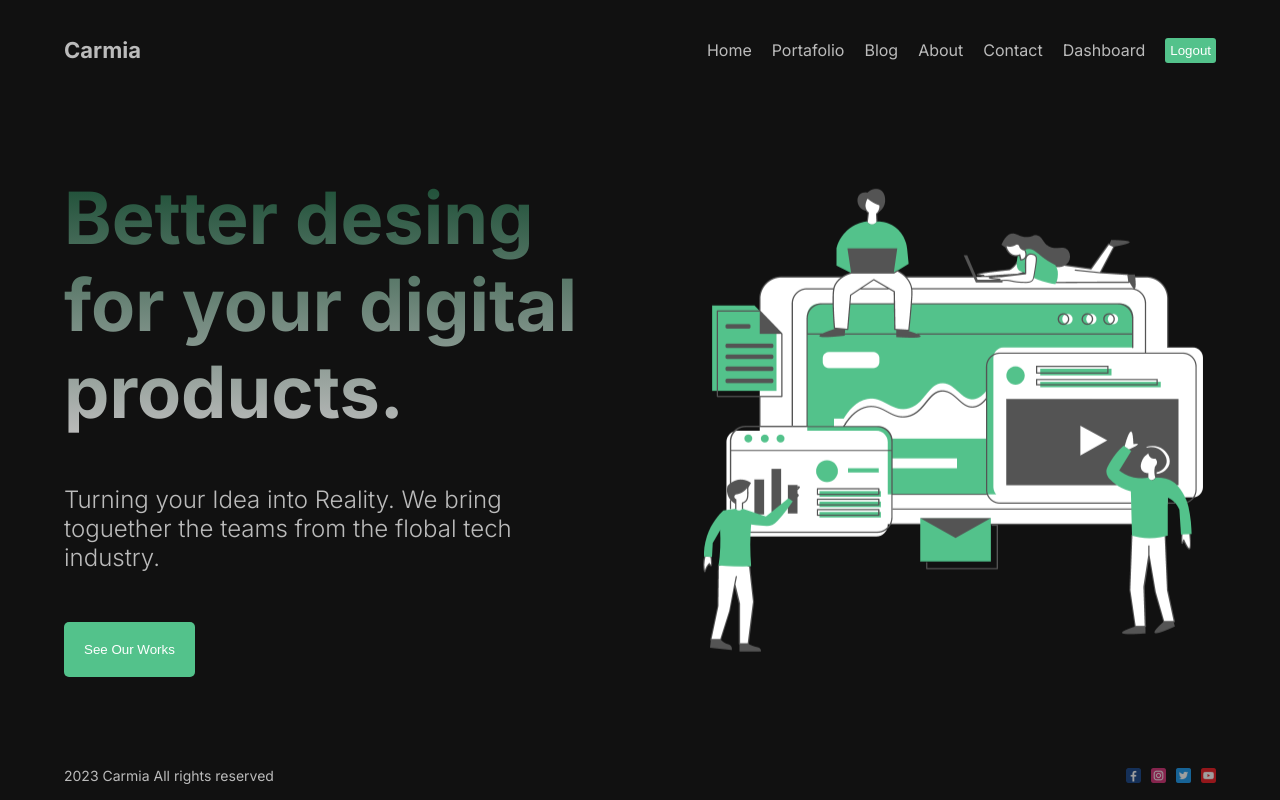
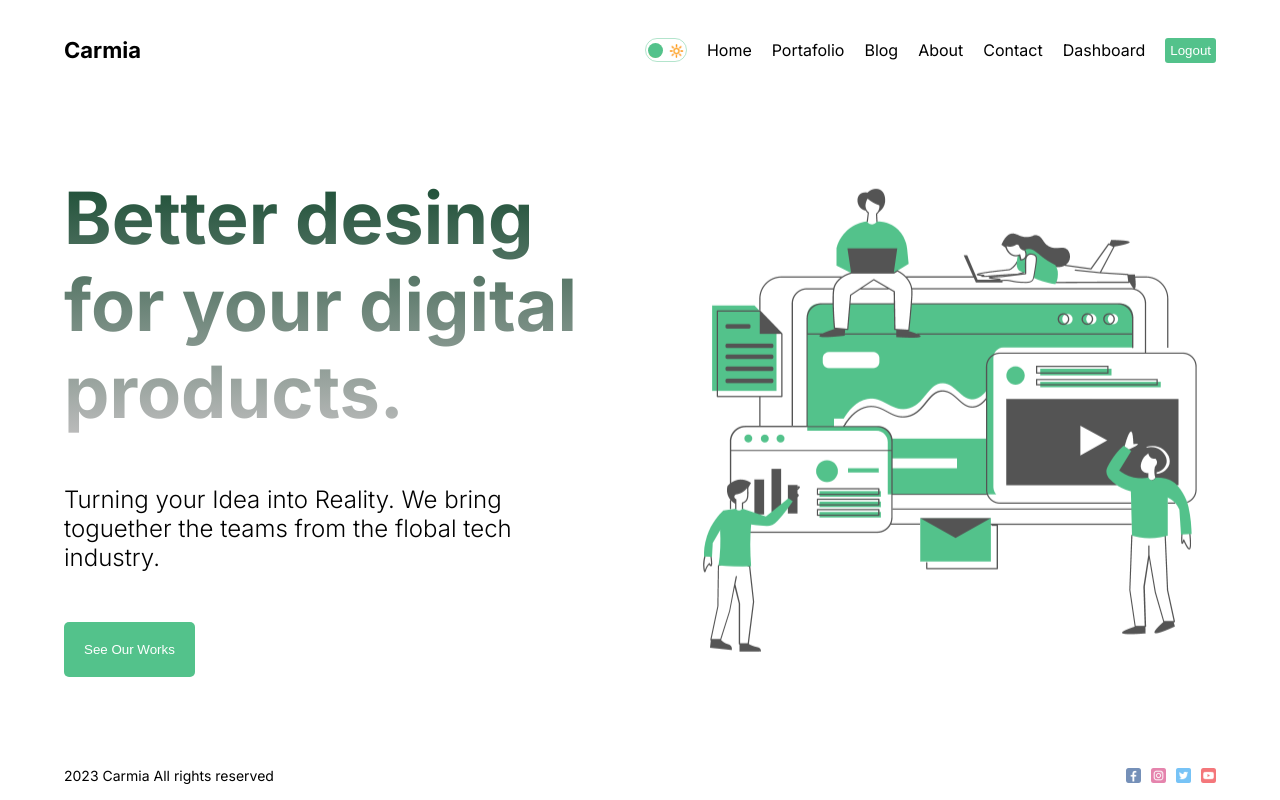
Before and after one commit to caarlosdamian/next-full, a Next.js app: page / in a window 1280 px wide. Built offline with nearby package versions, Linux system fonts and the light colour scheme.

Commit message:
feat(app): added new theme provider

```diff
--- /dev/null
+++ b/context/ThemeContext.tsx
@@ -0,0 +1,27 @@
+'use client';
+import { createContext, useState } from 'react';
+
+interface ThemeContextValue {
+  toggle: () => void;
+  mode: string;
+}
+
+export const ThemeContext = createContext<ThemeContextValue | undefined>(
+  undefined
+);
+
+export const ThemeProvider = ({ children }: { children: React.ReactNode }) => {
+  const [mode, setMode] = useState('light');
+
+  const toggle = () => {
+    setMode((prev) => (prev === 'dark' ? 'light' : 'dark'));
+  };
+
+  const contextValue: ThemeContextValue = { toggle, mode };
+
+  return (
+    <ThemeContext.Provider value={contextValue}>
+      <div className={`theme ${mode}`}>{children}</div>
+    </ThemeContext.Provider>
+  );
+};
--- a/src/app/globals.css
+++ b/src/app/globals.css
@@ -3,13 +3,11 @@
   padding: 0;
   box-sizing: border-box;
 }
-z
-html,
+
+z html,
 body {
   max-width: 100vw;
   overflow-x: hidden;
-  background: #111;
-  color: #bbb;
 }
 
 a {
@@ -17,7 +15,7 @@ a {
   color: inherit;
 }
 
-.container{
+.container {
   max-width: 1366px;
   min-height: 100vh;
   margin: 0 auto;
@@ -26,3 +24,17 @@ a {
   flex-direction: column;
   justify-content: space-between;
 }
+
+.theme {
+  transition: 1s all ease;
+}
+
+.ligth {
+  background: white;
+  color: #111;
+}
+
+.dark {
+  background: #111;
+  color: #bbb;
+}
--- a/src/app/layout.tsx
+++ b/src/app/layout.tsx
@@ -1,6 +1,7 @@
 import { Footer, Navbar } from '@/components';
 import { Inter } from 'next/font/google';
 import './globals.css';
+import { ThemeProvider } from '../../context/ThemeContext';
 
 const inter = Inter({ subsets: ['latin'] });
 
@@ -17,11 +18,13 @@ export default function RootLayout({
   return (
     <html lang="en">
       <body className={inter.className}>
-        <div className="container">
-          <Navbar />
-          {children}
-          <Footer />
-        </div>
+        <ThemeProvider>
+          <div className="container">
+            <Navbar />
+            {children}
+            <Footer />
+          </div>
+        </ThemeProvider>
       </body>
     </html>
   );
--- /dev/null
+++ b/src/components/darkModeToggle/DarkModeToggle.module.css
@@ -0,0 +1,24 @@
+.container {
+    width: 42px;
+    height: 24px;
+    border: 1.5px solid #53c28b70;
+    border-radius: 30px;
+    display: flex;
+    align-items: center;
+    justify-content: space-between;
+    padding: 2px;
+    position: relative;
+    cursor: pointer;
+}
+
+.icon {
+    font-size: 12px;
+}
+
+.ball {
+    height: 15px;
+    width: 15px;
+    border-radius: 50%;
+    background-color: #53c28b;
+    position: absolute;
+}
--- /dev/null
+++ b/src/components/darkModeToggle/DarkModeToggle.tsx
@@ -0,0 +1,18 @@
+'use client'
+import React, { useContext } from 'react';
+import styles from './DarkModeToggle.module.css';
+import { ThemeContext } from '../../../context/ThemeContext';
+
+export const DarkModeToggle = () => {
+  const { mode, toggle } = useContext(ThemeContext);
+  return (
+    <div className={styles.container} onClick={toggle}>
+      <div className={styles.icon}>🌙</div>
+      <div className={styles.icon}>🔆</div>
+      <div
+        className={styles.ball}
+        style={mode === 'light' ? { left: '2px' } : { right: '2px' }}
+      />
+    </div>
+  );
+};
--- a/src/components/navbar/Navbar.tsx
+++ b/src/components/navbar/Navbar.tsx
@@ -2,6 +2,7 @@
 import { links } from '@/utils';
 import Link from 'next/link';
 import styles from './navbar.module.css';
+import { DarkModeToggle } from '../darkModeToggle/DarkModeToggle';
 
 export const Navbar = () => {
   return (
@@ -10,6 +11,7 @@ export const Navbar = () => {
         Carmia
       </Link>
       <div className={styles.links}>
+        <DarkModeToggle />
         {links.map((link) => (
           <Link key={link.id} href={link.url} className={styles.link}>
             {link.title}
```
Also changed, not shown: 1 other file (tests, documents, lock files or other folders).
